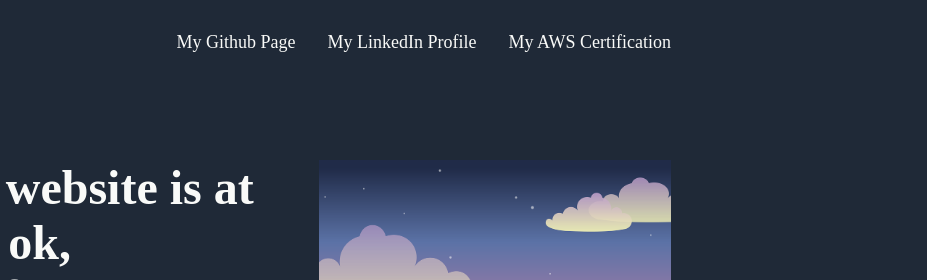
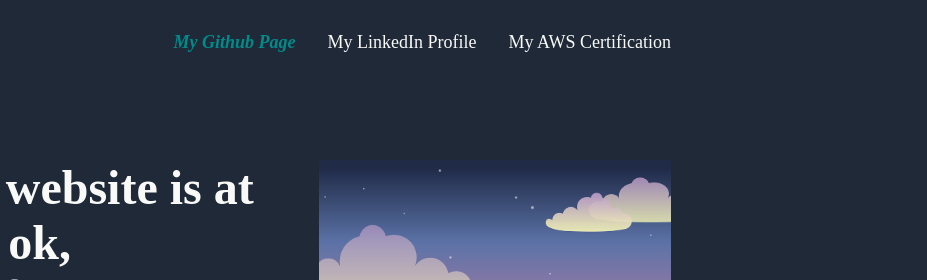
Before and after one commit to arsenguler/landing_page, a plain HTML site: page index.html in a window 1280 px wide. In both pictures the pointer is over the link "My Github Page". Shown: the top 280 px of the page, 353-1280 px from the left. Drawn offline with Linux system fonts and the light colour scheme.

Commit message:
add hover to links

```diff
--- a/style.css
+++ b/style.css
@@ -12,6 +12,12 @@ div{
 a{
     text-decoration: none;
     color: #F9FAF8
+}
+
+a:hover{
+    font-style: italic;
+    font-weight: bolder;
+    color: darkcyan;
 }
 
 
```
